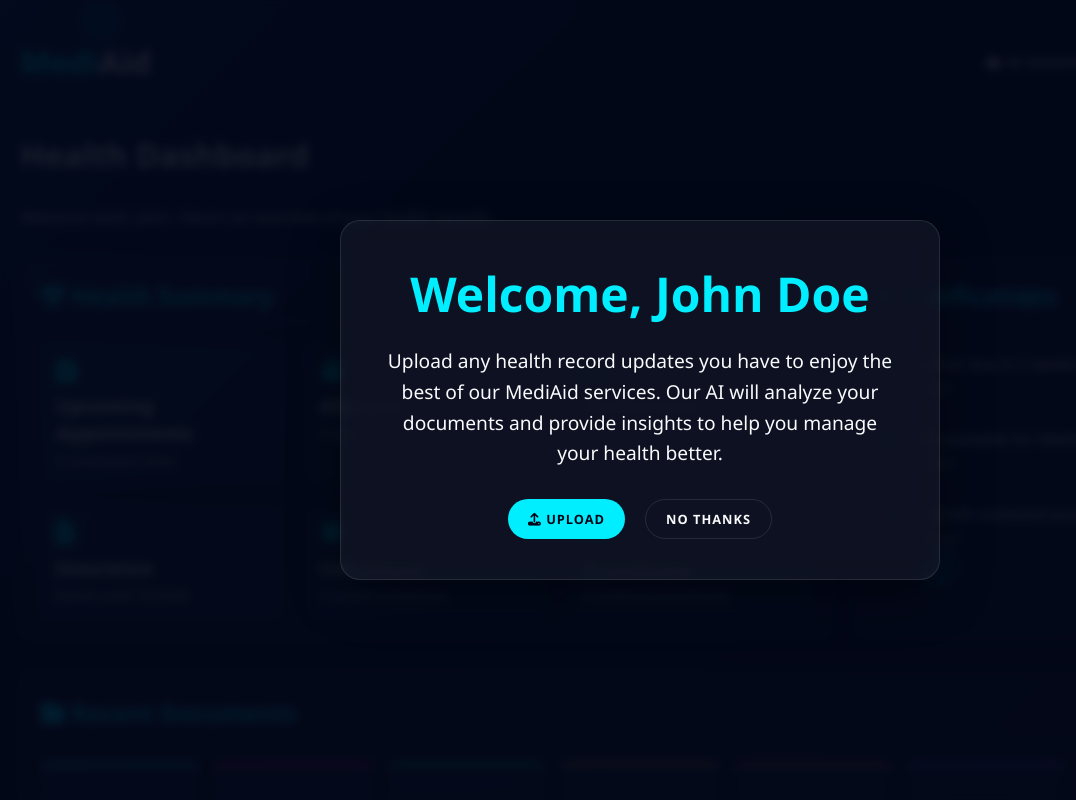
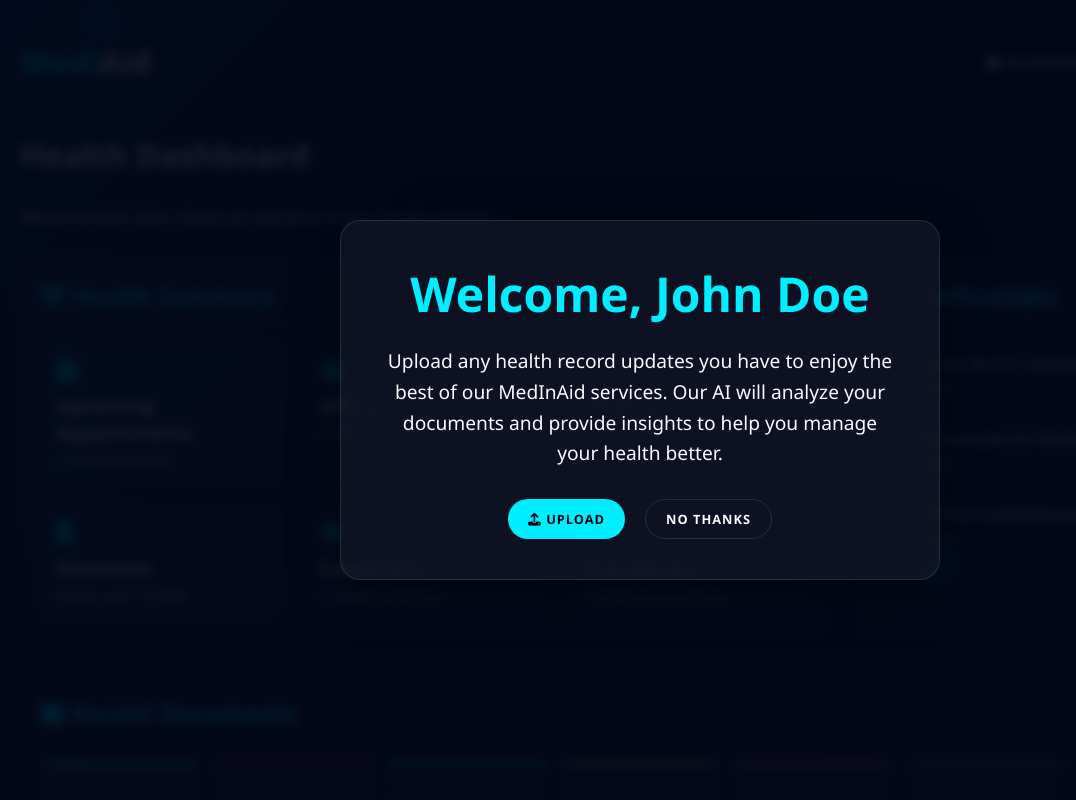
Before and after one commit to Spectre-prog/MediAid, a Flask app: template template/user_dashboard.html in a window 1280 px wide. Shown: the whole page, without its empty margins (0-1076 px from the left). Run offline with Flask 3, Linux system fonts and the light colour scheme; the template is opened without the code that fills it, so the values that code supplies are empty.

Commit message:
Updating

```diff
--- a/template/user_dashboard.html
+++ b/template/user_dashboard.html
@@ -722,7 +722,7 @@
     <div class="welcome-overlay" id="welcomeOverlay">
         <div class="welcome-content glass-card">
             <h1>Welcome, <span class="gradient-text">John Doe</span></h1>
-            <p>Upload any health record updates you have to enjoy the best of our MediAid services. Our AI will analyze your documents and provide insights to help you manage your health better.</p>
+            <p>Upload any health record updates you have to enjoy the best of our MedInAid services. Our AI will analyze your documents and provide insights to help you manage your health better.</p>
             <div class="welcome-buttons">
                 <button class="btn btn-primary" id="uploadBtn">
                     <i class="fas fa-upload"></i> Upload
@@ -779,12 +779,12 @@
     <!-- AI Chat Interface -->
     <div class="ai-chat" id="aiChat">
         <div class="ai-header">
-            <h3><i class="fas fa-robot"></i> MediAid Assistant</h3>
+            <h3><i class="fas fa-robot"></i> MedInAid Assistant</h3>
             <button class="ai-close" id="closeAiChat">&times;</button>
         </div>
         <div class="ai-messages" id="aiMessages">
             <div class="message ai-message">
-                Hello! I'm your MediAid assistant. How can I help you with your health records today?
+                Hello! I'm your MedInAid assistant. How can I help you with your health records today?
             </div>
         </div>
         <div class="ai-input">
@@ -804,7 +804,7 @@
                     <i class="fas fa-robot"></i> AI Assistant
                 </button>
                 <button class="btn btn-outline">
-                    <i class="fas fa-sign-out-alt"></i> Logout
+                    <i href ='/logout' class="fas fa-sign-out-alt"></i> Logout
                 </button>
             </div>
         </nav>
```
